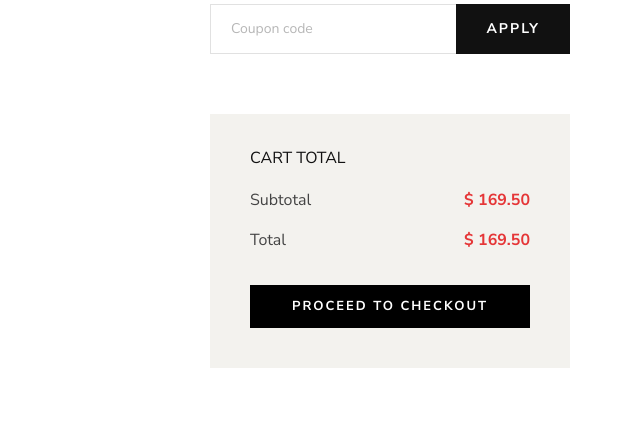
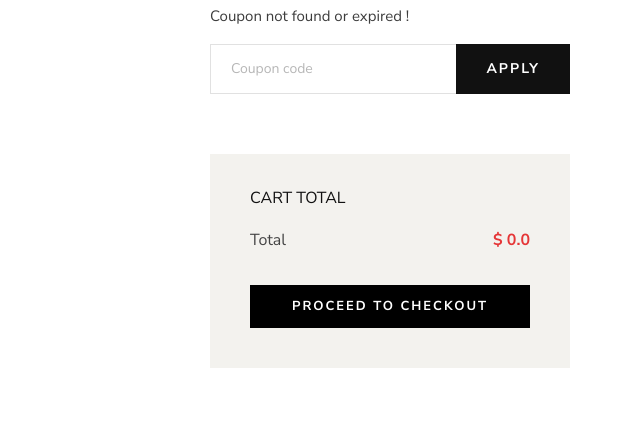
Before and after one commit to islomabdullaev/malefashion-443, a Django app: page /cart/ in a window 1280 px wide. Shown: the part 446-892 px from the top of the page, without its empty margins (640-1280 px from the left). Run offline with Django 5.2, Linux system fonts and the light colour scheme; data comes from the database, SQL or seed files in the repository; both versions use the stored data as it was after the commit; some libraries are stand-ins or nearby versions.

Commit message:
shop-part-25

```diff
--- a/pages/views.py
+++ b/pages/views.py
@@ -5,7 +5,7 @@
 
 # models
 from pages.models import BannerModel
-from products.models import BrandModel, CategoryModel, ColorModel, ProductModel, SizeModel, TagModel
+from products.models import BrandModel, CategoryModel, ColorModel, CouponModel, ProductModel, SizeModel, TagModel
 from blogs.models import PostModel
 from django.db.models import Max, Min
 
@@ -115,6 +115,17 @@
     model = ProductModel
     context_object_name = "products"
 
+    def get_context_data(self, **kwargs: Any):
+        context = super().get_context_data(**kwargs)
+        code = self.request.GET.get("coupon")
+        try:
+            coupon = CouponModel.objects.get(code=code)
+            context['coupon'] = coupon
+        except CouponModel.DoesNotExist:
+            context['coupon'] = None
+
+        return context
+
     def get_queryset(self):
         cart = self.request.session.get("cart", [])
         products = ProductModel.objects.filter(pk__in=cart)
--- a/products/admin.py
+++ b/products/admin.py
@@ -2,7 +2,7 @@
 
 # models
 from products.models import (
-    CategoryModel, BrandModel, SizeModel,
+    CategoryModel, BrandModel, CouponModel, SizeModel,
     ColorModel, TagModel, ProductModel, WishlistModel,
     ProductImage)
 
@@ -15,3 +15,4 @@
 admin.site.register(TagModel)
 admin.site.register(WishlistModel)
 admin.site.register(ProductImage)
+admin.site.register(CouponModel)
--- a/products/templatetags/my_tags.py
+++ b/products/templatetags/my_tags.py
@@ -24,10 +24,15 @@
 
 
 @register.simple_tag
-def get_cart_info(request):
+def get_cart_info(request, coupon=None):
     cart = request.session.get("cart", [])
     if not cart:
         return 0, 0.0
-    quantity, total_price = len(cart), ProductModel.get_from_cart(cart).aggregate(Sum("price"))['price__sum']
-
+    products = ProductModel.get_from_cart(cart)
+    total_price = 0
+    quantity = len(cart)
+    for product in products:
+        total_price += float(product.get_real_price())
+    if coupon:
+        total_price = total_price - ((total_price / 100) * float(coupon.discount))
     return quantity, "{:.2f}".format(total_price)
--- a/templates/layouts/header.html
+++ b/templates/layouts/header.html
@@ -60,7 +60,7 @@
                 <div class="header__nav__option">
                     <a href="#" class="search-switch"><img src="{% static 'img/icon/search.png' %}" alt=""></a>
                     <a href="{% url 'products:wishlist' %}"><img src="{% static 'img/icon/heart.png' %}" alt=""></a>
-                    {% get_cart_info request as cart_info %}
+                    {% get_cart_info request coupon as cart_info %}
                     <a href="{% url 'pages:cart' %}"><img src="{% static 'img/icon/cart.png' %}" alt=""><span>{{ cart_info.0 }}</span></a>
                     <div class="price">${{ cart_info.1 }}</div>
                 </div>
--- a/templates/shopping-cart.html
+++ b/templates/shopping-cart.html
@@ -1,5 +1,6 @@
 {% extends 'layouts/base.html' %}
 {% load static %}
+{% load my_tags %}
 {% block content %}
     <!-- Breadcrumb Section Begin -->
     <section class="breadcrumb-option">
@@ -44,7 +45,7 @@
                                             </div>
                                             <div class="product__cart__item__text">
                                                 <h6>{{ product.name }}</h6>
-                                                <h5>${{ product.price }}</h5>
+                                                <h5>${{ product.get_real_price }}<span class="ml-3 text-danger"><s>${{ product.price }}</s></span></h5>
                                             </div>
                                         </td>
                                         <td class="quantity__item">
@@ -79,16 +80,24 @@
                 <div class="col-lg-4">
                     <div class="cart__discount">
                         <h6>Discount codes</h6>
-                        <form action="#">
-                            <input type="text" placeholder="Coupon code">
+                        {% if coupon %}
+                            <p>Coupon {{ coupon.code }} Activated with discount {{ coupon.discount }}% !</p>
+                        {% else %}
+                            <p>Coupon not found or expired !</p>
+                        {% endif %}
+                        <form method="GET">
+                            <input name="coupon" type="text" placeholder="Coupon code">
                             <button type="submit">Apply</button>
                         </form>
                     </div>
                     <div class="cart__total">
                         <h6>Cart total</h6>
                         <ul>
-                            <li>Subtotal <span>$ 169.50</span></li>
-                            <li>Total <span>$ 169.50</span></li>
+                            {% for product in products %}
+                                <li>{{ product.name|slice:'30' }} <span>$ {{ product.get_real_price}}</span></li>
+                            {% endfor %}
+                            {% get_cart_info request coupon as cart_info %}
+                            <li>Total <span>$ {{ cart_info.1 }}</span></li>
                         </ul>
                         <a href="#" class="primary-btn">Proceed to checkout</a>
                     </div>
```
Also changed, not shown: products/models.py (+17 -0 lines), db.sqlite3, products/migrations/0005_couponmodel.py (added).
